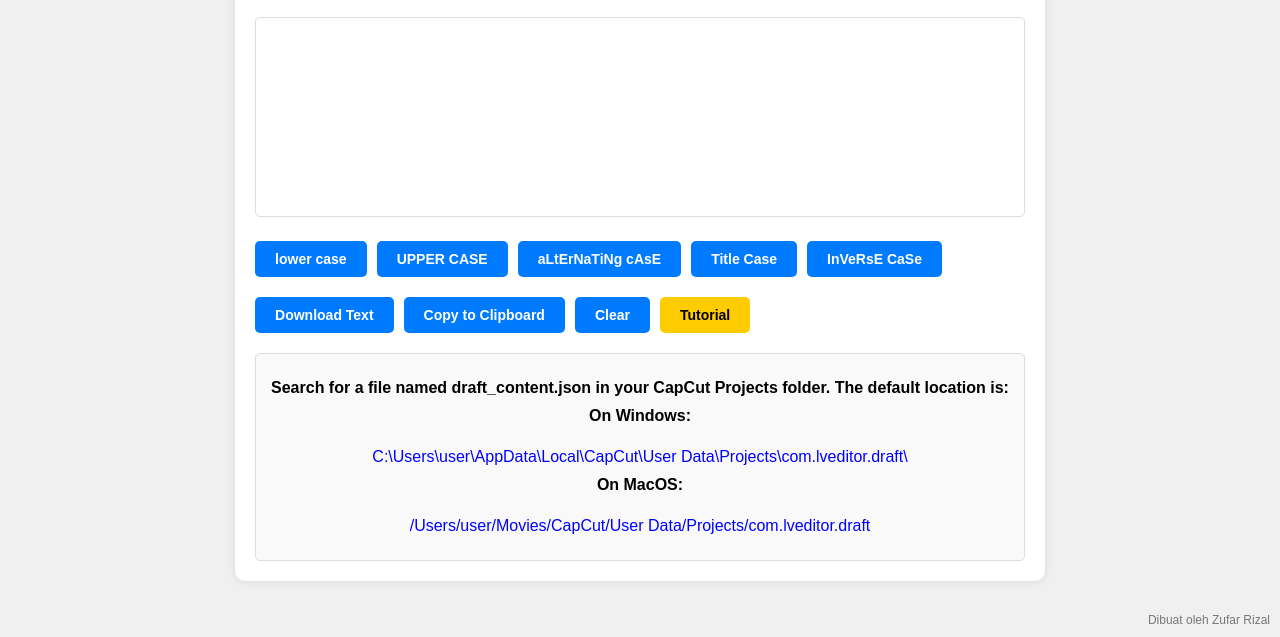
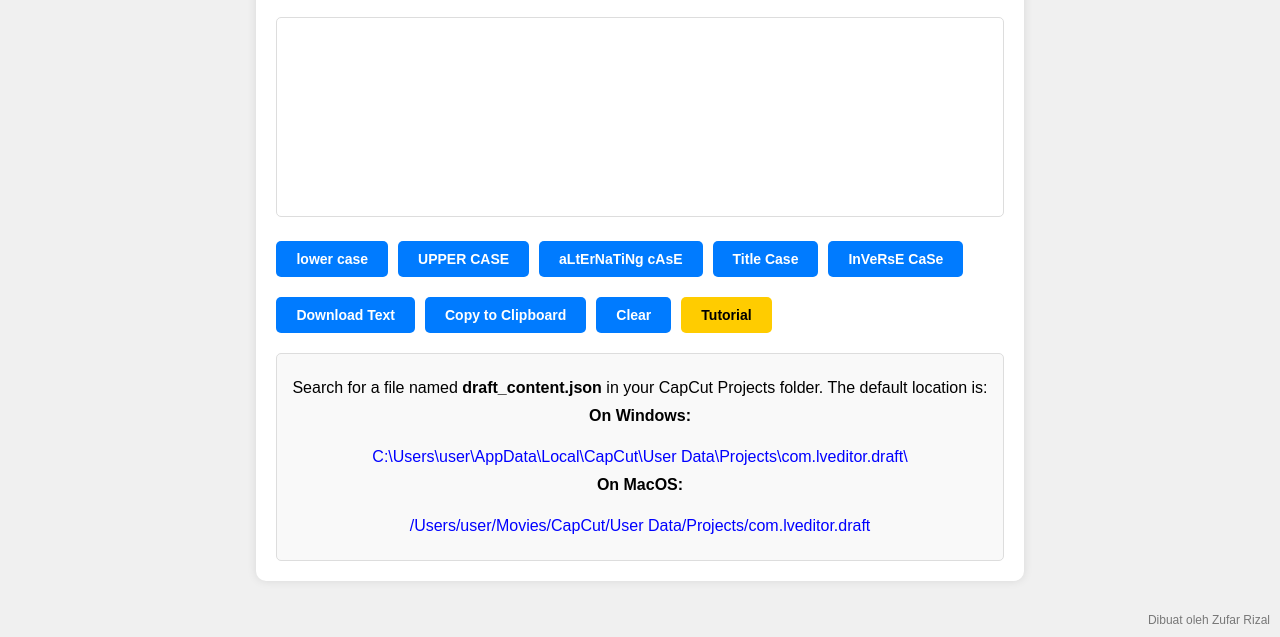
Before and after one commit to zufarrizal/CapcutSRT, a plain HTML site: page index.html in a window 1280 px wide. Both pictures are taken after a click on the button "Tutorial". Shown: the part 163-800 px from the top of the page. Drawn offline with Linux system fonts and the light colour scheme.

Commit message:
Update index.html

```diff
--- a/index.html
+++ b/index.html
@@ -46,10 +46,8 @@
             </div>
             <div id="tutorialText">
                 <p>
-                    <strong
-                        >Search for a file named draft_content.json in your
-                        CapCut Projects folder. The default location is:</strong
-                    >
+                    Search for a file named <b>draft_content.json</b>
+                    in your CapCut Projects folder. The default location is:
                 </p>
                 <p>
                     <strong>On Windows:</strong><br /><span
```
